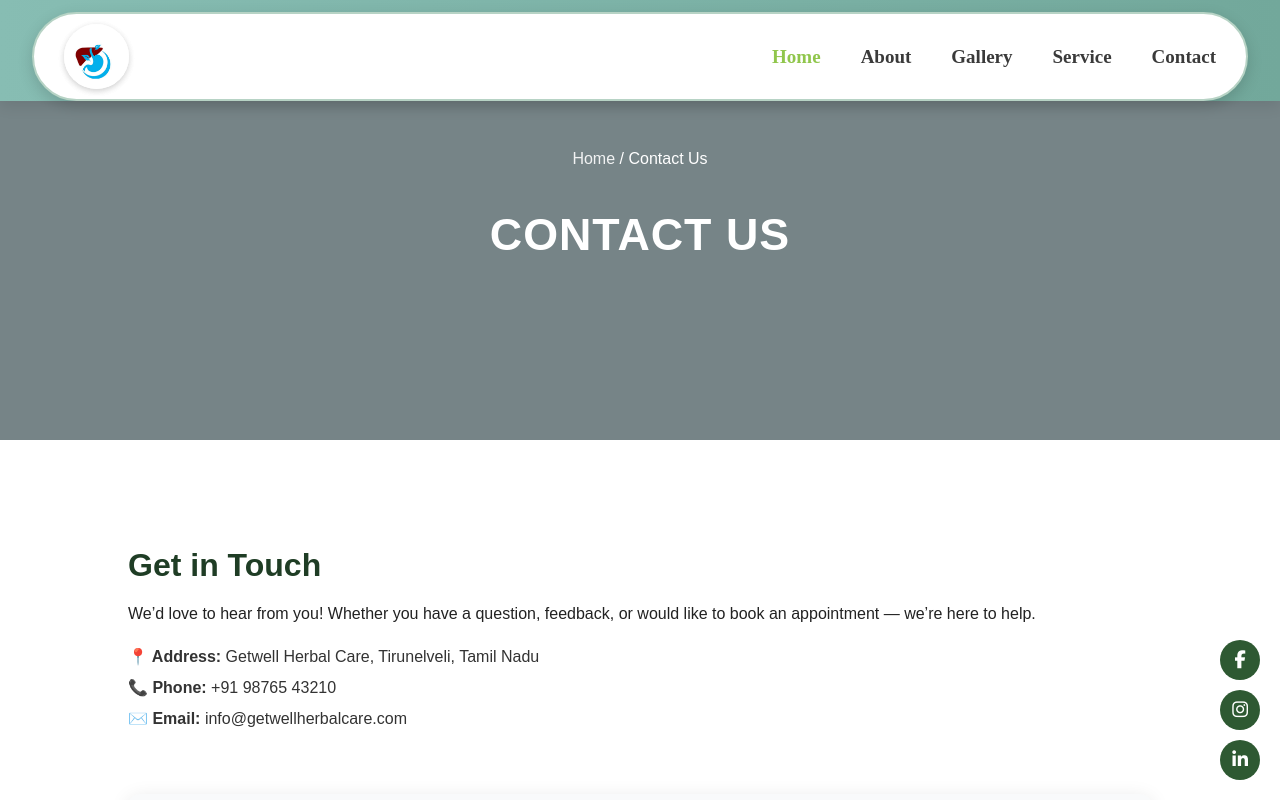
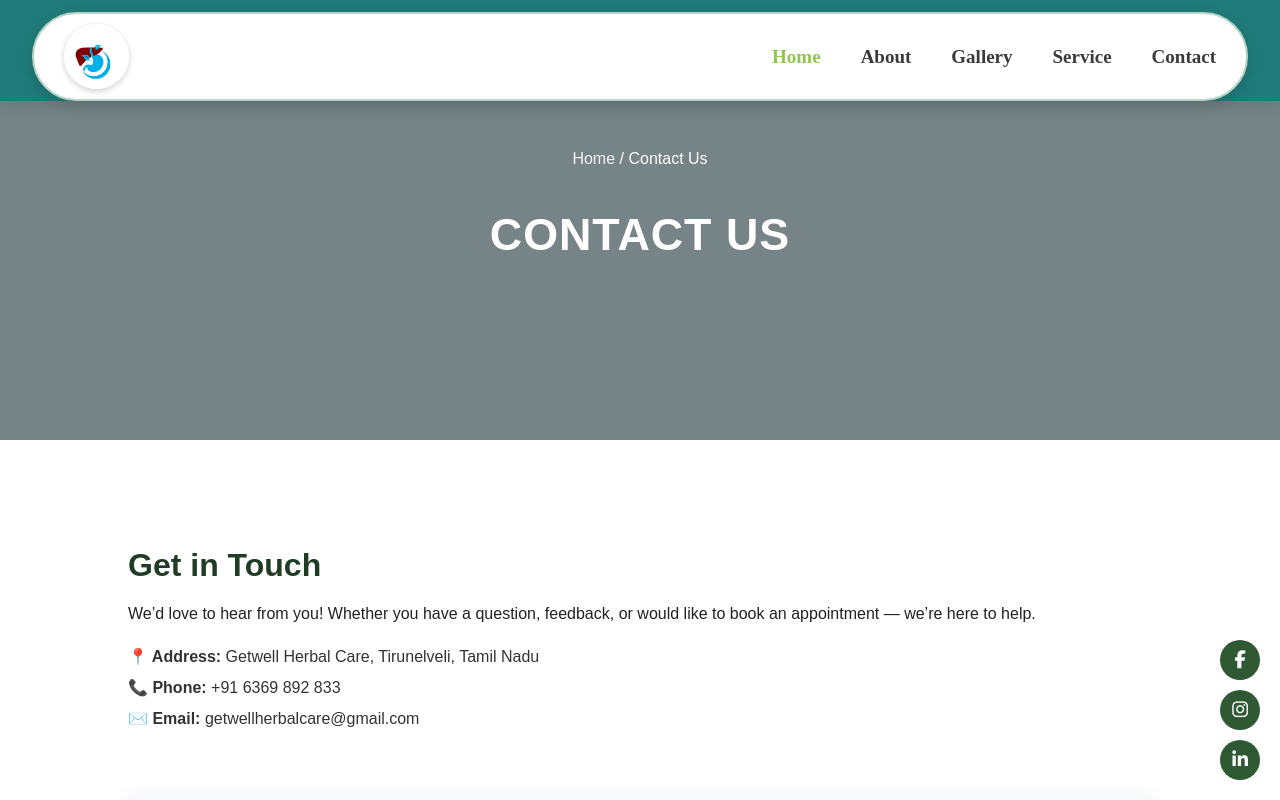
Before and after one commit to dhanalakshmikonar/getwell, a plain HTML site: page contact.html in a window 1280 px wide. Shown: the top 800 px of the page. Drawn offline with Linux system fonts and the light colour scheme; a web font is replaced by a local one.

Commit message:
files added

```diff
--- a/contact.html
+++ b/contact.html
@@ -55,8 +55,8 @@
         <p>We’d love to hear from you! Whether you have a question, feedback, or would like to book an appointment — we’re here to help.</p>
         <ul>
           <li><strong>📍 Address:</strong> Getwell Herbal Care, Tirunelveli, Tamil Nadu</li>
-          <li><strong>📞 Phone:</strong> +91 98765 43210</li>
-          <li><strong>✉️ Email:</strong> info@getwellherbalcare.com</li>
+          <li><strong>📞 Phone:</strong> +91 6369 892 833</li>
+          <li><strong>✉️ Email:</strong> getwellherbalcare@gmail.com</li>
         </ul>
       </div>
 
@@ -120,7 +120,7 @@
     <!-- ✅ QR Scanner (Middle) -->
     <div class="contact1-scanner">
       <h3>Scan to Connect</h3>
-      <img src="img/qr-code.png" alt="Getwell Herbalcare QR Code">
+      <img src="img/scanner.jpg" alt="Getwell Herbalcare QR Code">
       <p>Scan this QR code to reach us instantly!</p>
     </div>
 
--- a/style.css
+++ b/style.css
@@ -20,7 +20,8 @@ body {
   top: 0;
   left: 0;
   width: 100%;
-  background: linear-gradient(90deg, #87bdb3, #72a89b);
+  /* === FIX: Updated to the solid background color === */
+  background-color: #1f7c7a;
   box-shadow: 0 4px 15px rgba(0, 0, 0, 0.1);
   z-index: 1000;
   transition: all 0.3s ease;
```
Also changed, not shown: index.html (+2 -2 lines), img/bgs1.png (added), img/scanner.jpg (added).
